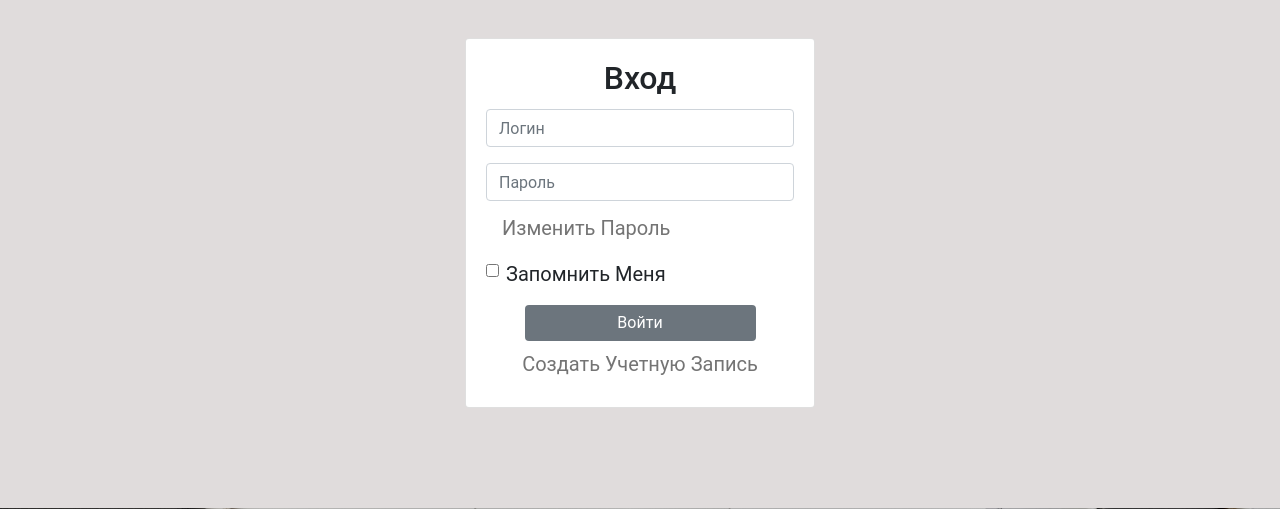
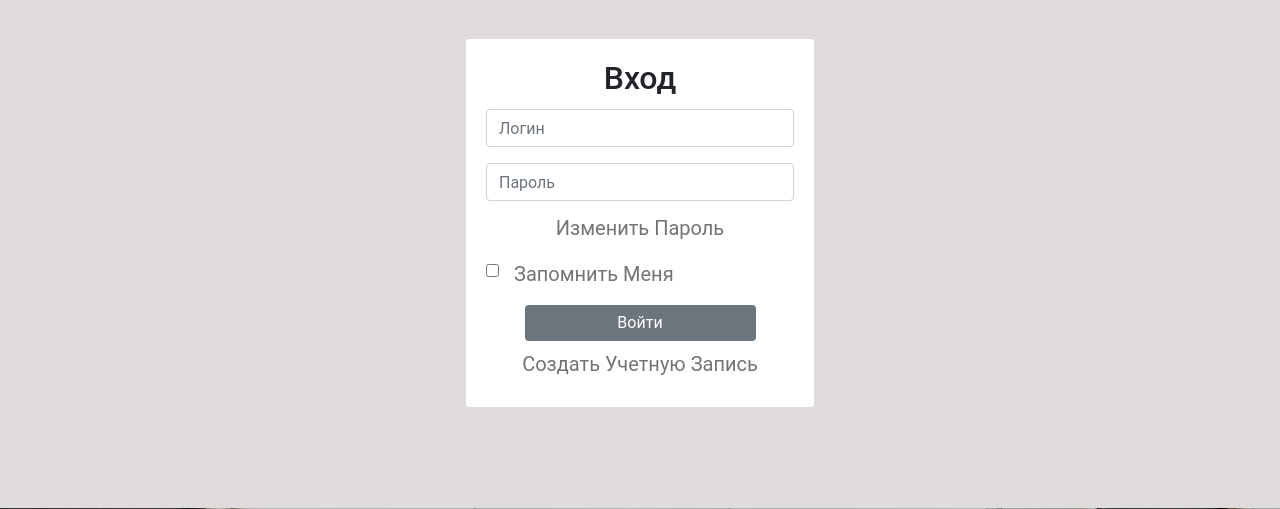
Before and after one commit to Spectren/schedule_master, a Django app: page /auth/login/ in a window 1280 px wide. Shown: the part 62-571 px from the top of the page. Run offline with Django 3.2, Linux system fonts and the light colour scheme; some libraries are stand-ins or nearby versions.

Commit message:
Update login.html
login.html

```diff
--- a/Sber/templates/login.html
+++ b/Sber/templates/login.html
@@ -20,10 +20,10 @@
                         <div class='form-group mb-1'>
                             <input type="password" class='form-control' name='password' placeholder='Пароль' required>
                         </div>
-                        <a href='changepass.html' class='d-flex align-items-center ml-auto mb-2 nav-link'>Изменить пароль</a>
+                        <a href='changepass.html' class='nav-link mb-2'>Изменить пароль</a>
                         <div class='form-check mb-3 d-flex align-items-start'>
                             <input type="checkbox" class='form-check-input' value='' id="inputRemember">
-                            <label class="form-check-label" for="inputRemember">Запомнить меня</label>
+                            <label class="form-check-label ml-2" for="inputRemember" style="color: #747474;">Запомнить меня</label>
                         </div>
                         <button type='submit' class="btn btn-secondary w-75">Войти</button>
                     </form>
```
